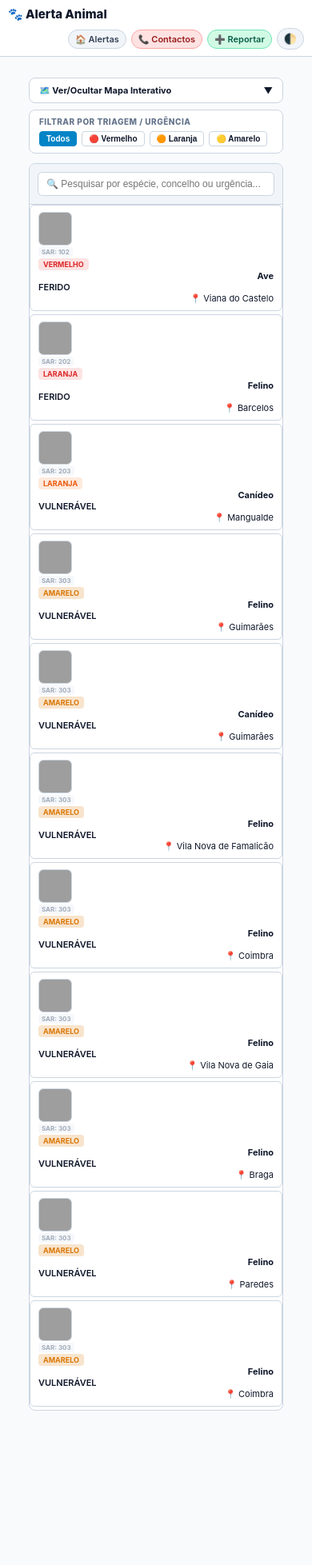
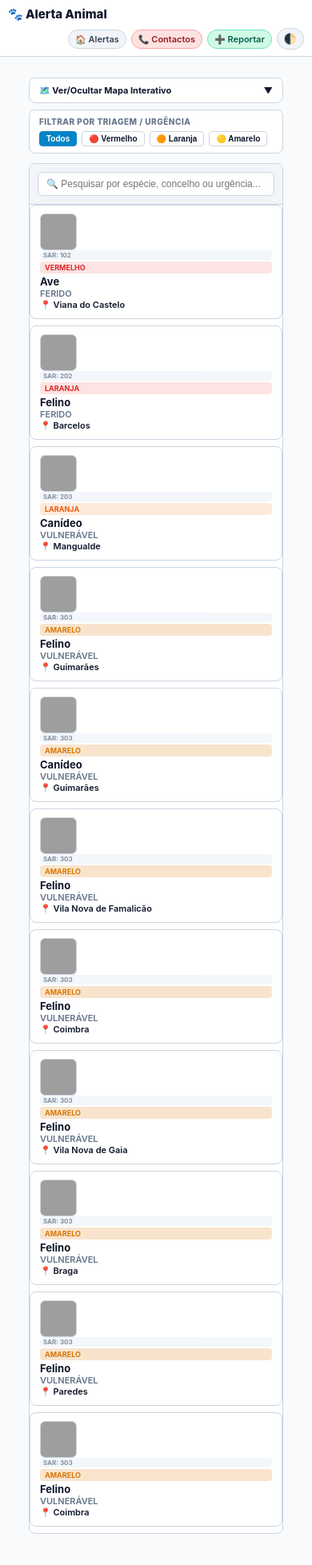
Before and after one commit to ajudaanimal/alerta, a Jekyll site: the page built from index.html, in a window 390 px wide. Shown: the top 1957 px of the page at 80% size. Built offline with Jekyll 4.4.1, drawn with Linux system fonts in a browser that asks for light colours; grey boxes are pictures that could not be loaded.

Commit message:
Update index.html
Zoom corrigido: Desativou-se o manipulador de tap conflituoso do Leaflet (tap: false) e adicionou-se touch-action: pan-x pan-y no mapa para evitar que o toque prenda o ecrã.

Cards reestruturados: O layout mobile dos cards foi refeito com Flexbox limpo para alinhar perfeitamente a foto, os badges de urgência, a espécie, o estado físico e o concelho sem sobreposições.

```diff
--- a/index.html
+++ b/index.html
@@ -125,7 +123,7 @@
 
   .map-display-panel {
     position: relative;
-    display: none; /* Começa escondido no mobile/desktop para evitar bloqueio de scroll */
+    display: none;
     flex-direction: column;
     background: var(--card-bg);
     border: 1px solid var(--border-color);
@@ -142,6 +140,7 @@
     width: 100%;
     height: 100%;
     flex: 1;
+    touch-action: pan-x pan-y;
   }
 
   .map-sidebar-panel {
@@ -230,8 +229,7 @@
     border-radius: 3px;
     background: var(--header-bg);
     color: var(--text-muted);
-    opacity: 0.6;
-    margin-bottom: 2px;
+    opacity: 0.8;
     display: inline-block;
   }
 
@@ -302,55 +300,60 @@
     }
 
     .map-row {
-      display: grid;
-      grid-template-columns: 44px 1fr auto;
-      grid-template-rows: auto auto;
-      gap: 2px 8px;
-      padding: 8px 10px;
+      display: flex;
+      flex-wrap: wrap;
+      align-items: center;
+      gap: 6px 10px;
+      padding: 10px 12px;
       background: var(--card-bg);
-      border-bottom: 1px solid var(--border-color);
-      margin-bottom: 4px;
-      border-radius: 6px;
       border: 1px solid var(--border-color);
-      align-items: center;
+      border-radius: 8px;
+      margin-bottom: 8px;
     }
 
     .map-row td {
-      padding: 0;
-      border: none;
+      padding: 0 !important;
+      border: none !important;
+      width: auto !important;
     }
 
-    /* Foto ocupa as duas linhas à esquerda */
+    /* Foto à esquerda */
     .map-row td:nth-child(1) {
-      grid-column: 1;
-      grid-row: 1 / span 2;
-      align-self: center;
+      flex-shrink: 0;
     }
     .map-row-img {
-      width: 40px;
-      height: 40px;
+      width: 44px;
+      height: 44px;
     }
 
-    /* Linha 1: Urgência & Triagem (Col 2) e Espécie (Col 3) */
+    /* Urgência & Triagem (Empilha SAR e Badge) */
     .map-row td:nth-child(2) {
-      grid-column: 2;
-      grid-row: 1;
-    }
-    .map-row td:nth-child(3) {
-      grid-column: 3;
-      grid-row: 1;
-      text-align: right;
+      display: flex;
+      flex-direction: column;
+      gap: 2px;
     }
 
-    /* Linha 2: Estado Físico (Col 2) e Concelho (Col 3) */
+    /* Espécie (Nome em destaque na linha seguinte ou ao lado) */
+    .map-row td:nth-child(3) {
+      flex-basis: 100%;
+      order: 3;
+      font-size: 13px;
+      margin-top: 2px;
+    }
+
+    /* Estado Físico */
     .map-row td:nth-child(4) {
-      grid-column: 2;
-      grid-row: 2;
+      order: 4;
+      font-size: 11px;
+      color: var(--text-muted);
     }
+
+    /* Concelho alinhado à direita na última linha */
     .map-row td:nth-child(5) {
-      grid-column: 3;
-      grid-row: 2;
-      text-align: right;
+      order: 5;
+      margin-left: auto;
+      font-size: 11px;
+      font-weight: 600;
     }
   }
 </style>
@@ -358,7 +361,6 @@
 <div class="map-page-wrapper">
   <div class="map-content-layout" id="mapContentLayout">
 
-    <!-- Painel do Mapa, Barra de Expansão e Filtro Externo -->
     <div class="map-display-container">
       <div class="map-toggle-bar" onclick="toggleMapVisibility()">
         <span>🗺️ Ver/Ocultar Mapa Interativo</span>
@@ -380,7 +382,6 @@
       </div>
     </div>
 
-    <!-- Painel Lateral / Lista de Ocorrências com Sistema SAR Ordenado -->
     <div class="map-sidebar-panel">
       <div class="map-search-bar">
         <input type="text" id="mapSearchInput" class="map-search-input" placeholder="🔍 Pesquisar por espécie, concelho ou urgência..." onkeyup="filterMapManifest()" aria-label="Pesquisar ocorrências">
@@ -399,7 +400,6 @@
           <tbody id="mapManifestList">
             {% assign sorted_posts = site.ocorrencias | sort: 'date' | reverse %}
 
-            <!-- Pré-cálculo e ordenação explícita SAR (menor score = maior prioridade) -->
             {% assign scored_posts = "" | split: "" %}
             {% for post in sorted_posts %}
               {% assign t = post.triagem | strip | downcase %}
@@ -472,7 +472,7 @@
                   <img src="{{ post.imagem | default: 'https://raw.githubusercontent.com/ajudaanimal/alerta/main/_assets/img/animal.jpeg' }}" alt="" class="map-row-img" loading="lazy">
                 </td>
                 <td>
-                  <span class="priority-badge">SAR: {{ sar_score }}</span><br>
+                  <span class="priority-badge">SAR: {{ sar_score }}</span>
                   <span class="map-badge {{ badge_class }}">{{ post.triagem | default: "N/D" }}</span>
                 </td>
                 <td>
```
Also changed, not shown: other parts of index.html (+7 -4 lines).
